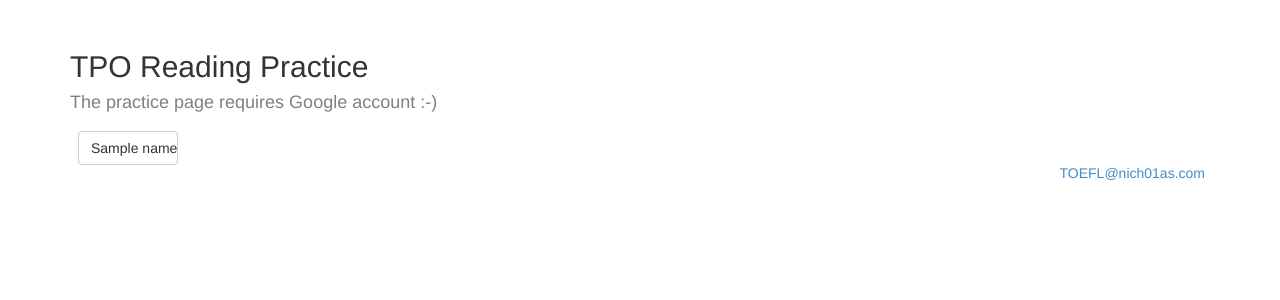
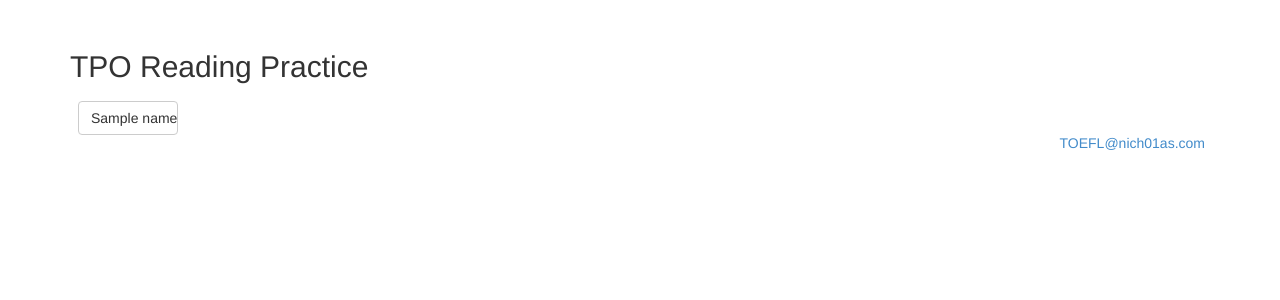
Before and after one commit to niczy/nich01as-com, a Python web app: template template/apps/toefl/reading_list.html in a window 1280 px wide. Shown: the top 300 px of the page. Run offline with Jinja, Linux system fonts and the light colour scheme; the template is opened without the code that fills it: most values are stand-ins (such as "Sample title", 1, 10 or a date in 2020).

Commit message:
Remove require login headline.

```diff
--- a/template/apps/toefl/reading_list.html
+++ b/template/apps/toefl/reading_list.html
@@ -12,7 +12,6 @@
   <body>
     <div class="container">
       <h2> TPO Reading Practice </h2>
-      <h4>The practice page requires Google account :-) </h4>
       {% for name in names %}
         <a class="btn btn-default tpo-reading" href="/toefl/reading/{{ name }}">{{ name }}</a>
       {% endfor %}
```
